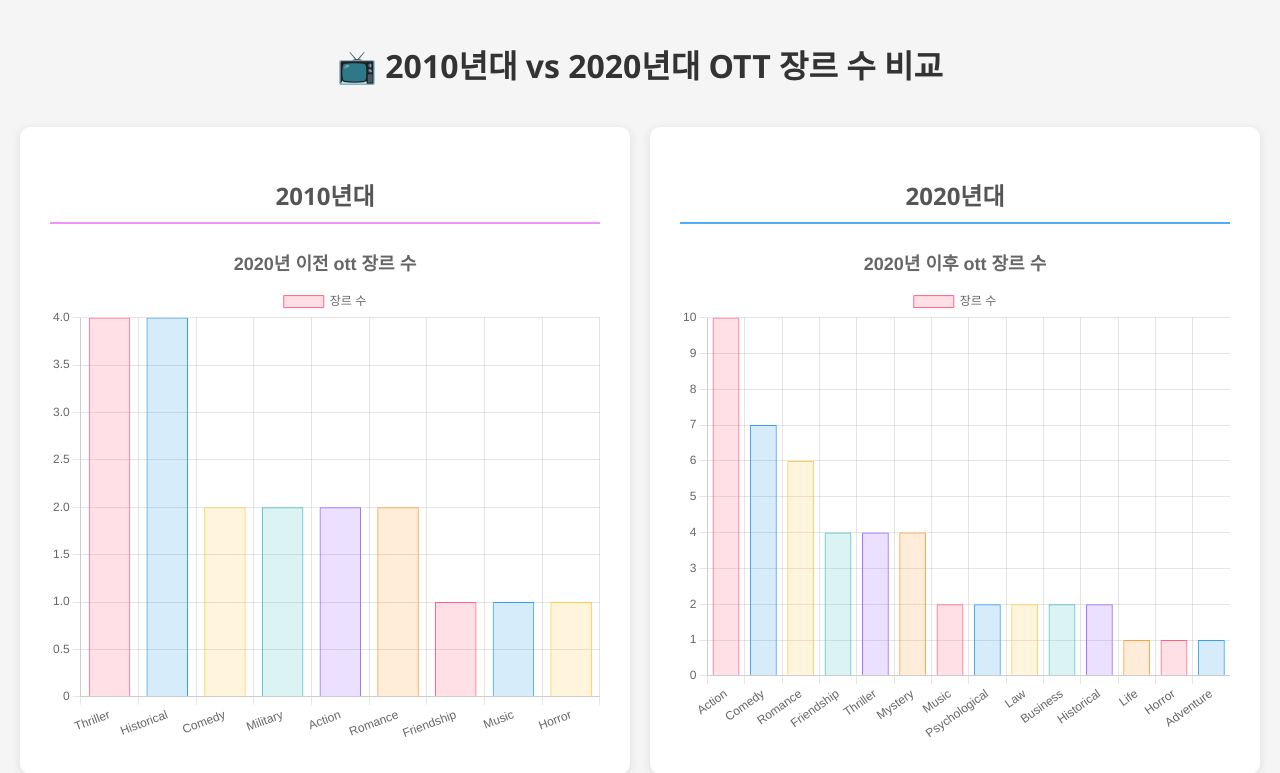
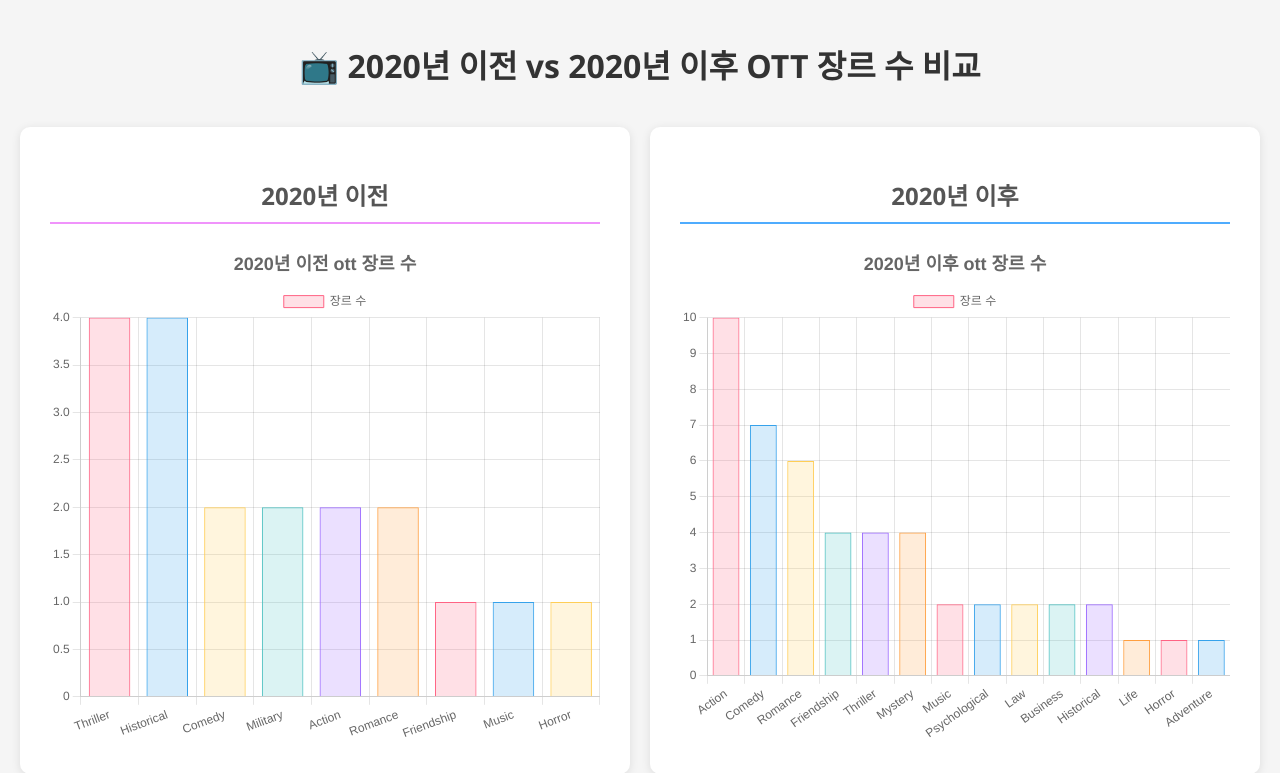
Before and after one commit to 2025-DongA-1/kdrama-project, a Flask app: page /ottgen in a window 1280 px wide. Shown: the top 773 px of the page. Run offline with Flask 3, Linux system fonts and the light colour scheme.

Commit message:
'2010년대' -> '2020년 이전'으로 변경중

```diff
--- a/newflask/static/drama.js
+++ b/newflask/static/drama.js
@@ -894,7 +894,7 @@ async function createtvgenbarChart2010() {
                 },
                 title: {
                     display: true, // 제목 표시
-                    text: '2020년 이전 방송사 장르 수', // 차트 제목
+                    text: '2020년 이전 tv 장르 수', // 차트 제목
                     font: {
                         size: 18, // 제목 폰트 크기
                         weight: 'bold' // 제목 폰트 굵기
@@ -950,7 +950,7 @@ async function createtvgenbarChart2020() {
                 },
                 title: {
                     display: true, // 제목 표시
-                    text: '2020년 이후 방송사 장르 수', // 차트 제목
+                    text: '2020년 이후 tv 장르 수', // 차트 제목
                     font: {
                         size: 18, // 제목 폰트 크기
                         weight: 'bold' // 제목 폰트 굵기
--- a/newflask/templates/brodchart.html
+++ b/newflask/templates/brodchart.html
@@ -52,18 +52,18 @@
 </head>
 <body>
 
-    <h1>📺 2010년대 vs 2020년대 TV 평점 비교</h1>
+    <h1>📺 2020년 이전 vs 2020년 이후 TV 평점 비교</h1>
 
     <div class="charts-row">
         <div class="chart-container">
-            <h2>2010년대</h2>
+            <h2>2020년 이전</h2>
             <div class="chart-wrapper">
                 <canvas id="myBarChart2010"></canvas>
             </div>
         </div>
 
         <div class="chart-container">
-            <h2>2020년대</h2>
+            <h2>2020년 이후</h2>
             <div class="chart-wrapper">
                 <canvas id="myBarChart2020"></canvas>
             </div>
--- a/newflask/templates/drama.html
+++ b/newflask/templates/drama.html
@@ -52,18 +52,18 @@
 </head>
 <body>
 
-    <h1>📺 2010년대 vs 2020년대 TV 드라마 비교</h1>
+    <h1>📺 2020년 이전 vs 2020년 이후 TV 드라마 비교</h1>
 
     <div class="charts-row">
         <div class="chart-container">
-            <h2>2010년대</h2>
+            <h2>2020년 이전</h2>
             <div class="chart-wrapper">
                 <canvas id="barChart2010"></canvas>
             </div>
         </div>
 
         <div class="chart-container">
-            <h2>2020년대</h2>
+            <h2>2020년 이후</h2>
             <div class="chart-wrapper">
                 <canvas id="barChart2020"></canvas>
             </div>
--- a/newflask/templates/dramadate.html
+++ b/newflask/templates/dramadate.html
@@ -52,18 +52,18 @@
 </head>
 <body>
 
-    <h1>📺 2010년대 vs 2020년대 TV 드라마 비교</h1>
+    <h1>📺 2020년 이전 vs 2020년 이후 TV 드라마 비교</h1>
 
     <div class="charts-row">
         <div class="chart-container">
-            <h2>2010년대</h2>
+            <h2>2020년 이전</h2>
             <div class="chart-wrapper">
                 <canvas id="piedateChart2010"></canvas>
             </div>
         </div>
 
         <div class="chart-container">
-            <h2>2020년대</h2>
+            <h2>2020년 이후</h2>
             <div class="chart-wrapper">
                 <canvas id="piedateChart2020"></canvas>
             </div>
--- a/newflask/templates/dramagen.html
+++ b/newflask/templates/dramagen.html
@@ -52,18 +52,18 @@
 </head>
 <body>
 
-    <h1>📺 2010년대 vs 2020년대 TV 장르 수 비교</h1>
+    <h1>📺 2020년 이전 vs 2020년 이후 TV 장르 수 비교</h1>
 
     <div class="charts-row">
         <div class="chart-container">
-            <h2>2010년대</h2>
+            <h2>2020년 이전</h2>
             <div class="chart-wrapper">
                 <canvas id="bargenChart2010"></canvas>
             </div>
         </div>
 
         <div class="chart-container">
-            <h2>2020년대</h2>
+            <h2>2020년 이후</h2>
             <div class="chart-wrapper">
                 <canvas id="bargenChart2020"></canvas>
             </div>
--- a/newflask/templates/ott.html
+++ b/newflask/templates/ott.html
@@ -51,18 +51,18 @@
     </style>
 </head>
 <body>
-        <h1>📺 2010년대 vs 2020년대 OTT 드라마 비교</h1>
+        <h1>📺 2020년 이전 vs 2020년 이후 OTT 드라마 비교</h1>
 
     <div class="charts-row">
         <div class="chart-container">
-            <h2>2010년대</h2>
+            <h2>2020년 이전</h2>
             <div class="chart-wrapper">
                 <canvas id="barChartott2010"></canvas>
             </div>
         </div>
 
         <div class="chart-container">
-            <h2>2020년대</h2>
+            <h2>2020년 이후</h2>
             <div class="chart-wrapper">
                 <canvas id="barChartott2020"></canvas>
             </div>
--- a/newflask/templates/ottdate.html
+++ b/newflask/templates/ottdate.html
@@ -52,18 +52,18 @@
 </head>
 <body>
 
-    <h1>📺 2010년대 vs 2020년대 OTT 드라마 비교</h1>
+    <h1>📺 2020년 이전 vs 2020년 이후 OTT 드라마 비교</h1>
 
     <div class="charts-row">
         <div class="chart-container">
-            <h2>2010년대</h2>
+            <h2>2020년 이전</h2>
             <div class="chart-wrapper">
                 <canvas id="pieottChart2010"></canvas>
             </div>
         </div>
 
         <div class="chart-container">
-            <h2>2020년대</h2>
+            <h2>2020년 이후</h2>
             <div class="chart-wrapper">
                 <canvas id="pieottChart2020"></canvas>
             </div>
--- a/newflask/templates/ottgen.html
+++ b/newflask/templates/ottgen.html
@@ -3,7 +3,7 @@
 <head>
     <meta charset="UTF-8">
     <meta name="viewport" content="width=device-width, initial-scale=1.0">
-    <title>연대별 플랫폼 드라마 분석</title>
+    <title>2020년 이전 vs 2020년 이후 OTT 장르 수 비교</title>
     <script src="https://cdnjs.cloudflare.com/ajax/libs/Chart.js/4.4.0/chart.umd.min.js"></script>
     <style>
         body {
@@ -52,18 +52,18 @@
 </head>
 <body>
 
-    <h1>📺 2010년대 vs 2020년대 OTT 장르 수 비교</h1>
+    <h1>📺 2020년 이전 vs 2020년 이후 OTT 장르 수 비교</h1>
 
     <div class="charts-row">
         <div class="chart-container">
-            <h2>2010년대</h2>
+            <h2>2020년 이전</h2>
             <div class="chart-wrapper">
                 <canvas id="barottgenChart2010"></canvas>
             </div>
         </div>
 
         <div class="chart-container">
-            <h2>2020년대</h2>
+            <h2>2020년 이후</h2>
             <div class="chart-wrapper">
                 <canvas id="barottgenChart2020"></canvas>
             </div>
--- a/newflask/templates/project.html
+++ b/newflask/templates/project.html
@@ -2,7 +2,7 @@
 <html lang="ko">
 <head>
   <meta charset="UTF-8">
-  <title>방송사 드라마 상영시간 비교</title>
+  <title>TV 드라마 러닝타임 비교</title>
   <script src="https://cdn.jsdelivr.net/npm/chart.js"></script>
   <style>
     body {
@@ -51,7 +51,7 @@
 </head>
 <body>
 
-  <h1>📺 방송사 드라마 상영시간 변화 비교</h1>
+  <h1>📺 TV 드라마 러닝타임 변화 비교</h1>
 
   <div class="charts-row">
     <div class="chart-container">
--- a/newflask/templates/project2.html
+++ b/newflask/templates/project2.html
@@ -2,7 +2,7 @@
 <html lang="ko">
 <head>
   <meta charset="UTF-8">
-  <title>OTT 드라마 방영시간 비교</title>
+  <title>OTT 드라마 러닝타임 비교</title>
   <script src="https://cdn.jsdelivr.net/npm/chart.js"></script>
   <style>
     body {
@@ -51,7 +51,7 @@
 </head>
 <body>
 
-  <h1>OTT 드라마 방영시간 비교</h1>
+  <h1>OTT 드라마 러닝타임 비교</h1>
   <div class="charts-row">
     <div class="chart-container">
       <h2>2020년 이전</h2>
```
